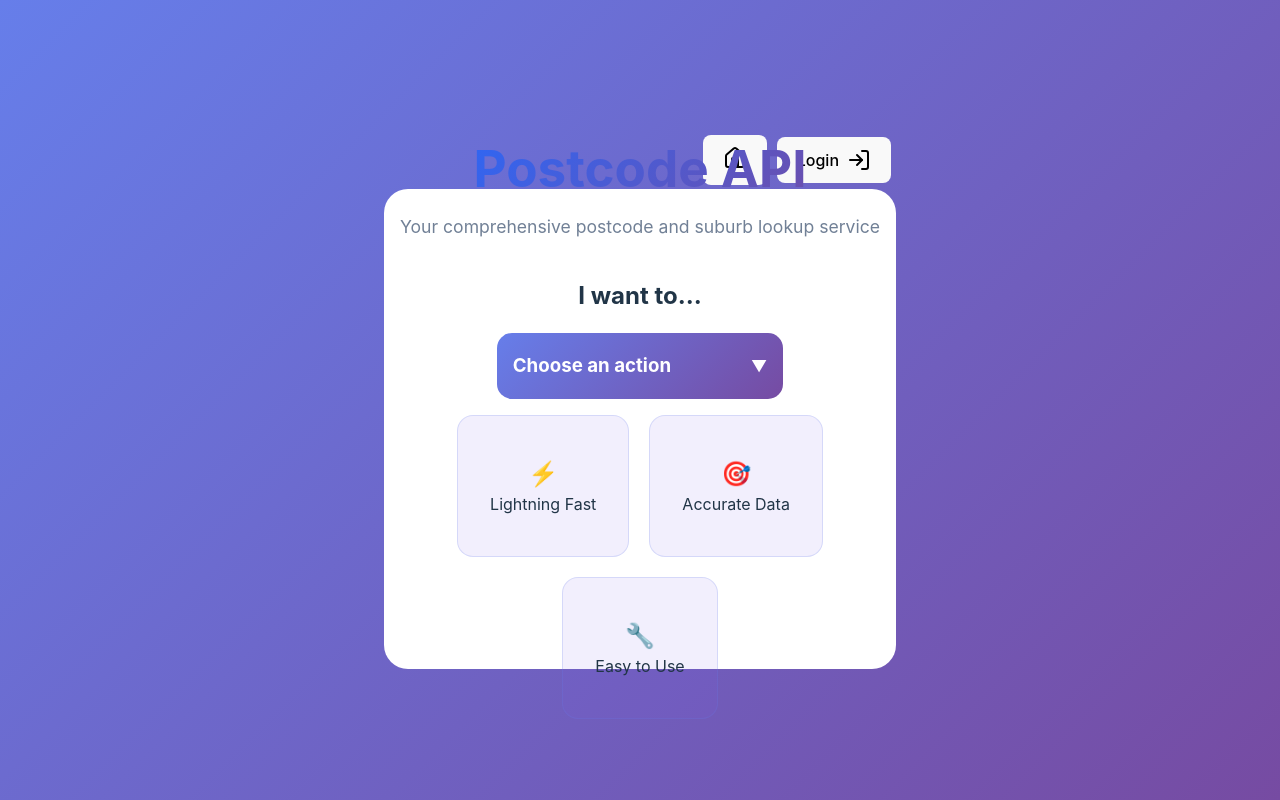
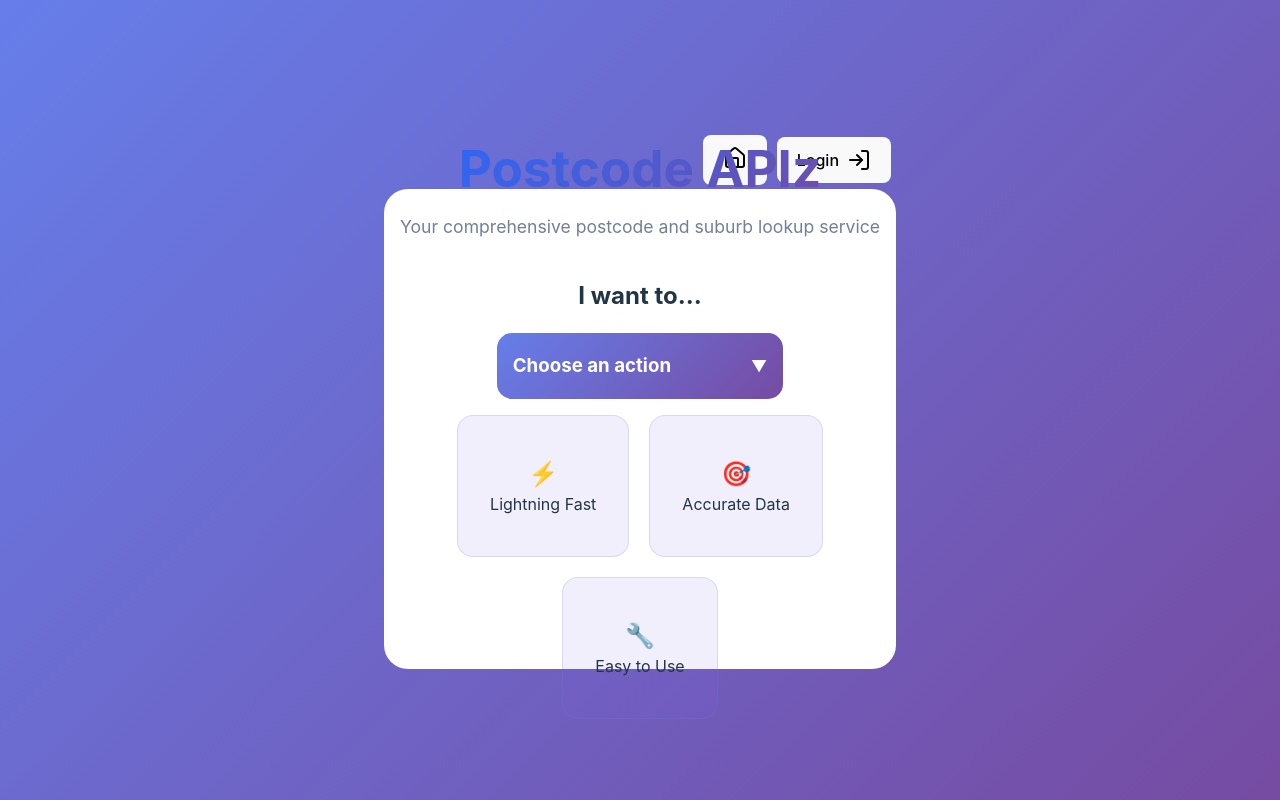
Before and after one commit to ronaldkwan93/client-postcode, a React (Vite) app: page / in a window 1280 px wide. Built offline with nearby package versions, Linux system fonts and the light colour scheme; no server answers.

Commit message:
gh action test

```diff
--- a/src/pages/Home.tsx
+++ b/src/pages/Home.tsx
@@ -10,7 +10,7 @@ const Home = () => {
     <div className={styles.container}>
       <MotionWrapper>
         <div className={styles.container__heading}>
-          <h1>Postcode API</h1>
+          <h1>Postcode APIz</h1>
           <p>Your comprehensive postcode and suburb lookup service</p>
         </div>
       </MotionWrapper>
```
